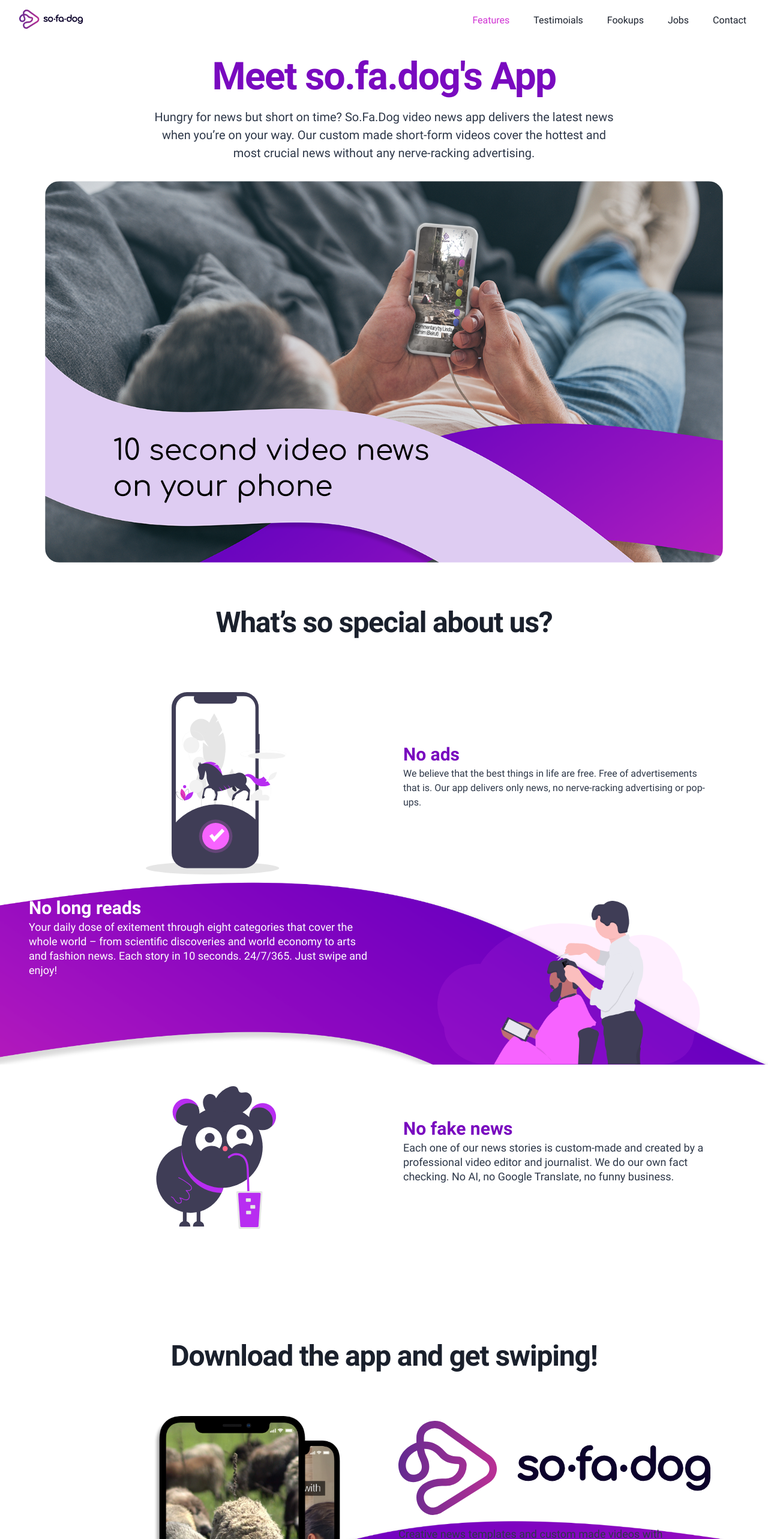
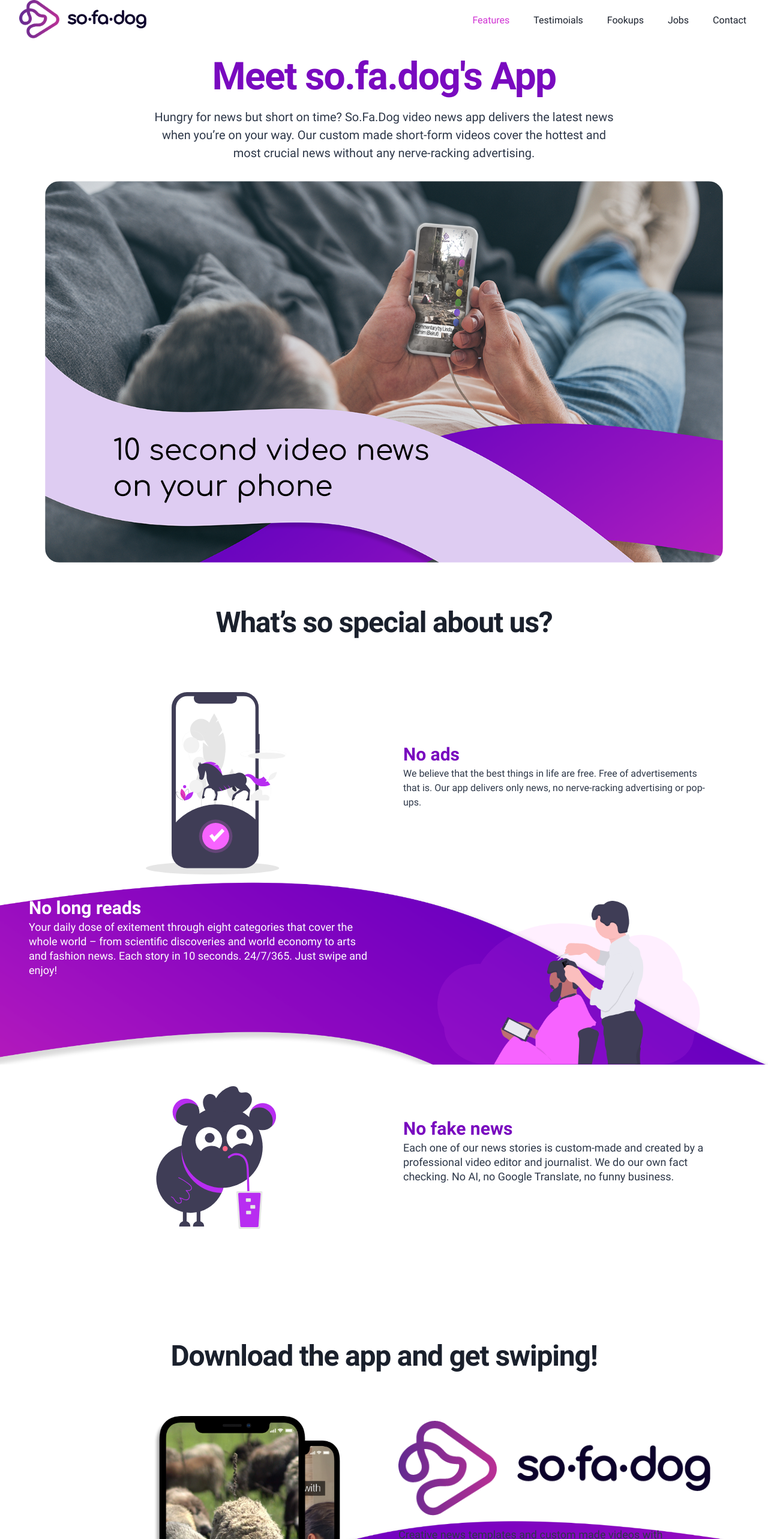
Before and after one commit to tush241191/sofadog-redesign, a Next.js app: page / in a window 1280 px wide. Shown: the top 2566 px of the page at 60% size. Built offline with nearby package versions, Linux system fonts and the light colour scheme; what @tailwindcss/ui would draw is missing.

Commit message:
New logo added

```diff
--- a/pages/_components/_layouts/Header.tsx
+++ b/pages/_components/_layouts/Header.tsx
@@ -10,11 +10,11 @@ const Header = () => {
     return (
         <nav className="bg-white">
             <div className="max-w-7xl mx-auto px-4 sm:px-6 lg:px-8">
-                <div className="flex justify-between h-16">
+                <div className="flex justify-between h-28">
                     <div className="flex w-full">
                         <div className="w-1/5 flex-shrink-0 flex items-center">
-                            <img className="block lg:hidden h-8 w-auto" src="/Logo-Without-Text.svg" alt="Workflow logo" />
-                            <img className="hidden lg:block h-8 w-auto" src="/Logo-With-Text.svg" alt="Workflow logo" />
+                            <img className="block lg:hidden h-12 w-auto" src="/color-logo.png" alt="So.Fa.Dog" />
+                            <img className="hidden lg:block h-16 w-auto" src="/color-logo-with-text.png" alt="So.Fa.Dog" />
                         </div>
                         <div className="w-4/5 hidden justify-end sm:ml-6 sm:flex">
                             <a href="#" className="sfd-menu sfd-font-regular active inline-flex items-center px-1 pt-1 text-base font-medium leading-5 text-gray-900 focus:outline-none transition duration-150 ease-in-out">
--- a/pages/index.tsx
+++ b/pages/index.tsx
@@ -143,10 +143,10 @@ const Home = () => (
 								<li className="flex">
 									<div className="flex">
 										<div className="mt-6">
-											<img className="w-36 pl-2" src="/Logo-With-Text.svg"></img>
+											<img className="w-36 pl-2" src="/color-logo-with-text.png" alt="So.Fa.Dog"></img>
 											<p className="sfd-font-regular mt-5 pl-2 pr-12 text-base md:text-lg leading-6 text-gray-800 lg:text-gray-800">
 												Creative news templates and custom made videos with engaging audio give your ears and eyes a treat. We are never done improving and hope to offer you something exciting every time you open the So.Fa.Dog app.
-                            </p>
+                            				</p>
 											<div className="hidden md:flex mt-28">
 												<img className="mr-1 w-2/5 cursor-pointer" src="/apple.svg"></img>
 												<img className="ml-1 w-2/5 cursor-pointer" src="/android.svg"></img>
```
Also changed, not shown: public/color-logo-with-text.png (added), public/color-logo.png (added).
